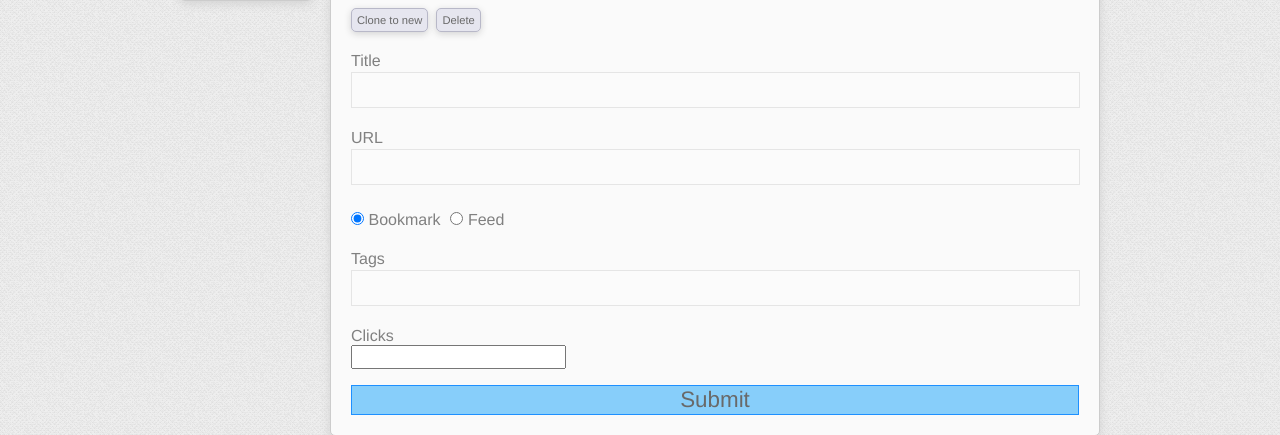
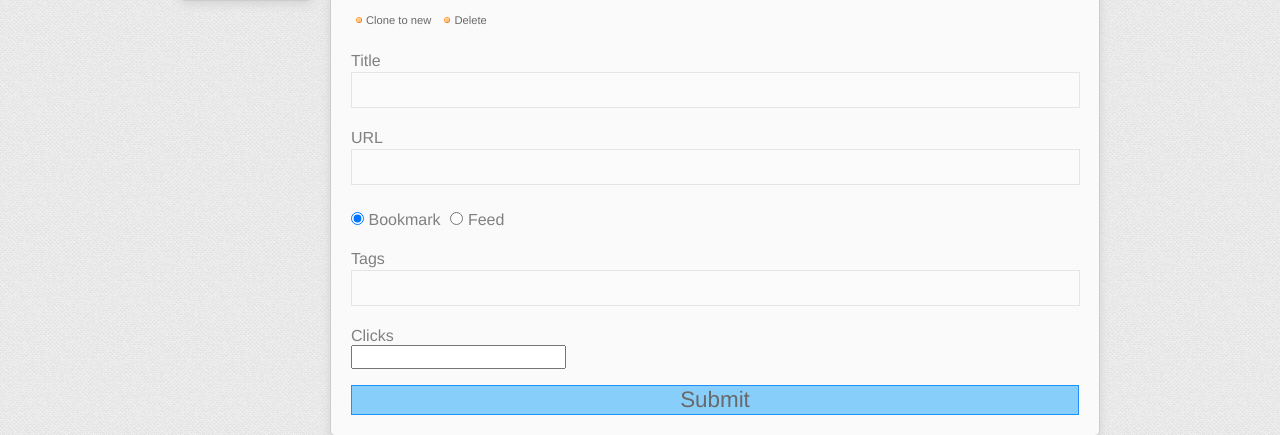
Before and after one commit to plastboks/Flaskmarks, a Flask app: template flaskmarks/templates/mark/edit.html in a window 1280 px wide. Shown: the part 90-525 px from the top of the page. Run offline with Flask 2, Linux system fonts and the light colour scheme; the template is opened without the code that fills it: values that come from a table or form of the project are taken from there, others are empty; parts of the project's set-up code (start-up, migrations or seed data) failed here and were passed over.

Commit message:
styling changes in the edit pages
Signed-off-by: Alexander Skjolden <alex@plastboks.net>

```diff
--- a/flaskmarks/static/css/style.css
+++ b/flaskmarks/static/css/style.css
@@ -215,18 +215,12 @@ header #search label {
 
 .contentbox ul.actions li {
     display: inline;
-    padding-right: 5px;
+    padding-left: 10px;
+    background: #FAFAFA url('../icons/bullet_orange.png') no-repeat 0px -2px;
 }
 
 .contentbox ul.actions li a {
     padding: 5px;
-    border: 1px solid #B8B8C8;
-    background: #E6E6EF;
-    -webkit-border-radius: 5px;
-    -moz-border-radius: 5px;
-    border-radius: 5px;
-    -webkit-box-shadow: 0 2px 7px #D3D3D3;
-    box-shadow: 0 2px 7px #D3D3D3;
 }
 
 .markslist {
```
